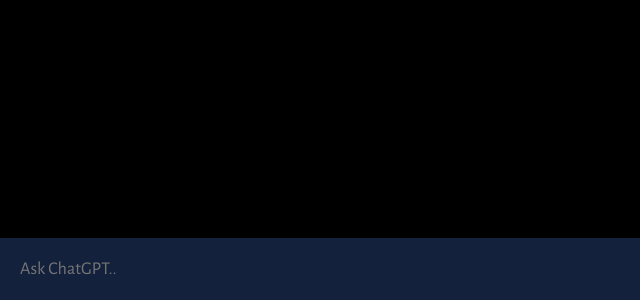
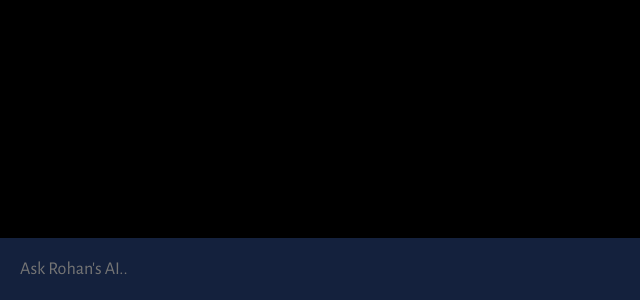
Before and after one commit to rohanpandavv/rohan-ai, a website built with Vite: page client/index.html in a window 1280 px wide. Shown: the part 500-800 px from the top of the page, 0-640 px from the left. Built offline with nearby package versions, Linux system fonts and the light colour scheme.

Commit message:
text changes

```diff
--- a/client/index.html
+++ b/client/index.html
@@ -4,14 +4,14 @@
     <meta charset="UTF-8" />
     <link rel="icon" type="image/svg+xml" href="/favicon.ico" />
     <meta name="viewport" content="width=device-width, initial-scale=1.0" />
-    <title>ChatGPT</title>
+    <title>Rohan's AI</title>
     <link rel="stylesheet" href="style.css">
   </head>
   <body>
     <div id="app">
       <div id="chat_container"></div>
         <form>
-          <textarea name="prompt" id="" cols="1" rows="1" placeholder="Ask ChatGPT.."></textarea>
+          <textarea name="prompt" id="" cols="1" rows="1" placeholder="Ask Rohan's AI.."></textarea>
           <button type="submit"><img src="assets/send.svg" /></button>
         </form>
     </div>
```
